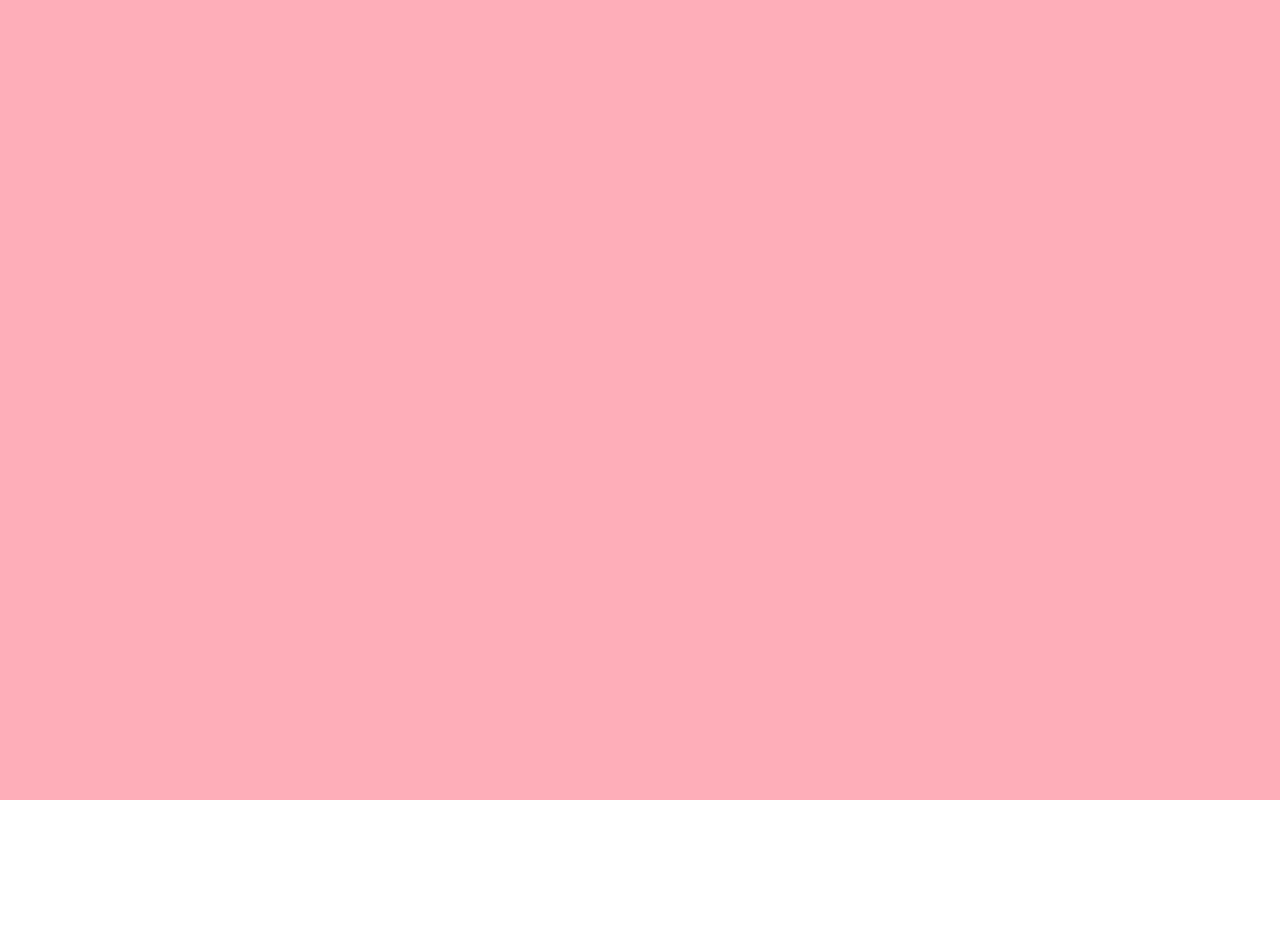
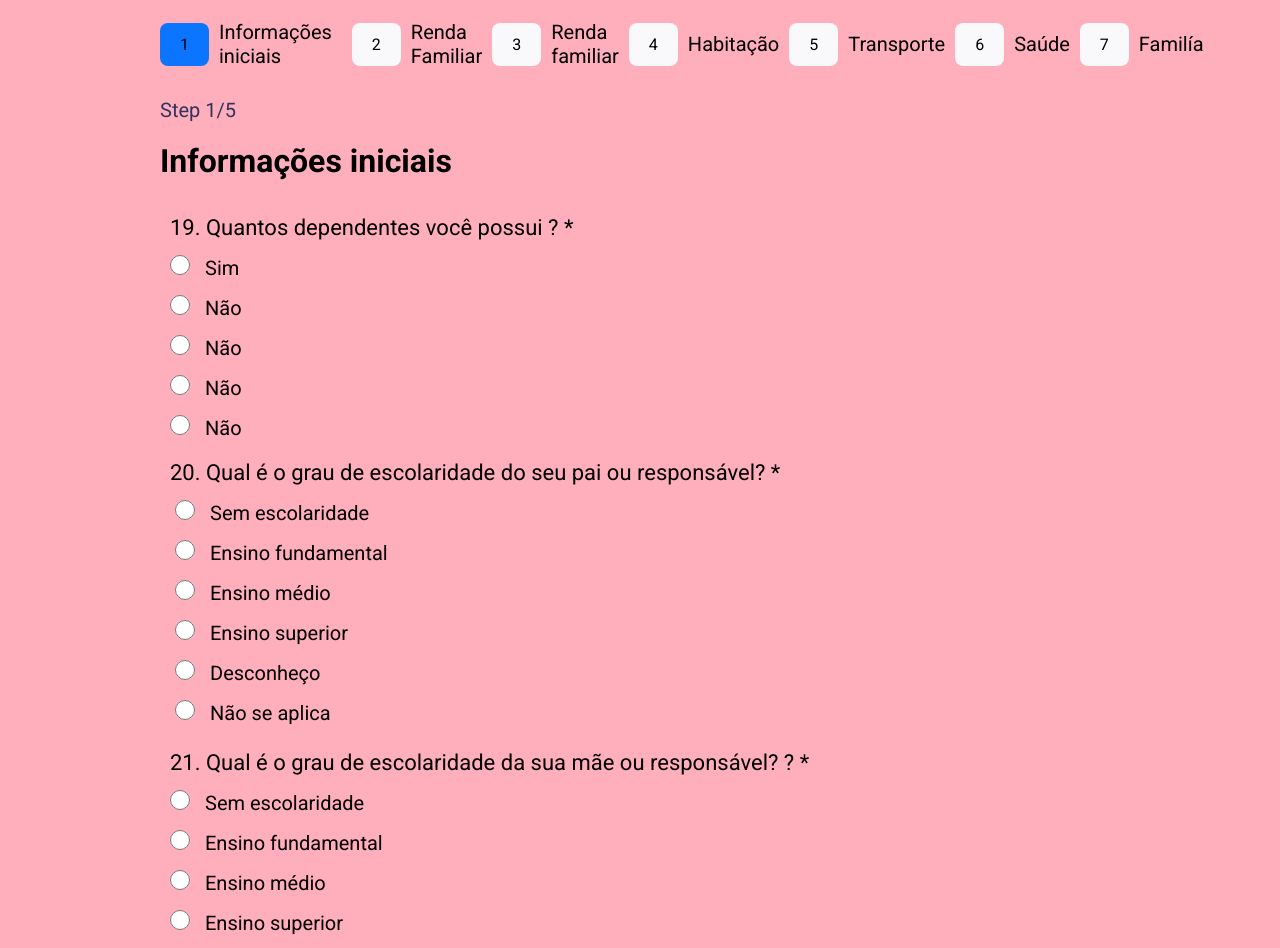
Before and after one commit to willidert/auxilio-estudantil-microservice, an Angular app in the folder web/: page /form-step-seven in a window 1280 px wide. Before the commit this address led to /. Shown: the top 948 px of the page. Before the commit the page ends 800 px from the top, so only its background shows below. Built offline with nearby package versions, Linux system fonts and the light colour scheme.

Commit message:
feat(web): add form-step-seven

```diff
--- a/web/src/app/app-routing.module.ts
+++ b/web/src/app/app-routing.module.ts
@@ -3,6 +3,7 @@ import { RouterModule, Routes } from '@angular/router';
 import { FormStepFiveComponent } from './form-step-five/form-step-five.component';
 import { FormStepFourComponent } from './form-step-four/form-step-four.component';
 import { FormStepOneComponent } from './form-step-one/form-step-one.component';
+import { FormStepSevenComponent } from './form-step-seven/form-step-seven.component';
 import { FormStepSixComponent } from './form-step-six/form-step-six.component';
 import { FormStepThreeComponent } from './form-step-three/form-step-three.component';
 import { FormStepTwoComponent } from './form-step-two/form-step-two.component';
@@ -14,6 +15,7 @@ const routes: Routes = [
   { path: 'form-step-four', component: FormStepFourComponent },
   { path: 'form-step-five', component: FormStepFiveComponent },
   { path: 'form-step-six', component: FormStepSixComponent },
+  { path: 'form-step-seven', component: FormStepSevenComponent },
 ];
 
 @NgModule({
--- a/web/src/app/app.module.ts
+++ b/web/src/app/app.module.ts
@@ -12,6 +12,7 @@ import { FormStepFourComponent } from './form-step-four/form-step-four.component
 import { FormStepFiveComponent } from './form-step-five/form-step-five.component';
 import { FormStepSixComponent } from './form-step-six/form-step-six.component';
 import { UserEmailComponent } from './user-email/user-email.component';
+import { FormStepSevenComponent } from './form-step-seven/form-step-seven.component';
 
 @NgModule({
   declarations: [
@@ -23,6 +24,7 @@ import { UserEmailComponent } from './user-email/user-email.component';
     FormStepFiveComponent,
     FormStepSixComponent,
     UserEmailComponent,
+    FormStepSevenComponent,
   ],
   imports: [BrowserModule, AppRoutingModule, FormsModule, HttpClientModule],
   providers: [],
--- /dev/null
+++ b/web/src/app/form-step-seven/form-step-seven.component.html
@@ -0,0 +1,197 @@
+<div class="wrapper">
+  <div class="personal-detail">
+    <div class="summary">
+      <div class="step-1">
+        <span class="number active"> 1 </span>
+        <p>Informações iniciais</p>
+      </div>
+      <div class="step-2">
+        <span class="number"> 2 </span>
+        <p>Renda Familiar</p>
+      </div>
+      <div class="step-2">
+        <span class="number"> 3 </span>
+        <p>Renda familiar</p>
+      </div>
+      <div class="step-2">
+        <span class="number"> 4 </span>
+        <p>Habitação</p>
+      </div>
+      <div class="step-2">
+        <span class="number"> 5</span>
+        <p>Transporte</p>
+      </div>
+      <div class="step-2">
+        <span class="number"> 6 </span>
+        <p>Saúde</p>
+      </div>
+      <div class="step-2">
+        <span class="number"> 7 </span>
+        <p>Familía</p>
+      </div>
+    </div>
+    <div class="title">
+      <span>Step 1/5</span>
+      <h3>Informações iniciais</h3>
+    </div>
+    <div class="form-wrapper">
+      <div>
+        <p>19. Quantos dependentes você possui ? *</p>
+        <input
+          id="dependent-1"
+          name="dependent"
+          type="radio"
+          value="sim"
+          [(ngModel)]="formQuestions.questionTwenty"
+        />
+        <label for="dependent-1">Sim</label><br />
+
+        <input
+          id="dependent-2"
+          name="dependent"
+          type="radio"
+          value="nao"
+          [(ngModel)]="formQuestions.questionTwenty"
+        />
+        <label for="dependent-2">Não</label><br />
+        <input
+          id="dependent-3"
+          name="dependent"
+          type="radio"
+          value="nao"
+          [(ngModel)]="formQuestions.questionTwenty"
+        />
+        <label for="dependent-3">Não</label><br />
+        <input
+          id="dependent-4"
+          name="dependent"
+          type="radio"
+          value="nao"
+          [(ngModel)]="formQuestions.questionTwenty"
+        />
+        <label for="dependent-4">Não</label><br />
+        <input
+          id="dependent-5"
+          name="dependent"
+          type="radio"
+          value="nao"
+          [(ngModel)]="formQuestions.questionTwenty"
+        />
+        <label for="dependent-5">Não</label><br />
+      </div>
+
+      <div>
+        <p>20. Qual é o grau de escolaridade do seu pai ou responsável? *</p>
+        <div class="group-1">
+          <input
+            id="schooling-1"
+            name="schooling"
+            type="radio"
+            value="sim"
+            [(ngModel)]="formQuestions.questionTwentyOne"
+          />
+          <label for="schooling-1">Sem escolaridade</label><br />
+
+          <input
+            id="schooling-2"
+            name="schooling"
+            type="radio"
+            value="nao"
+            [(ngModel)]="formQuestions.questionTwentyOne"
+          />
+          <label for="schooling-2">Ensino fundamental</label><br />
+          <input
+            id="schooling-3"
+            name="schooling"
+            type="radio"
+            value="nao"
+            [(ngModel)]="formQuestions.questionTwentyOne"
+          />
+          <label for="schooling-3">Ensino médio</label><br />
+          <input
+            id="schooling-4"
+            name="schooling"
+            type="radio"
+            value="nao"
+            [(ngModel)]="formQuestions.questionTwentyOne"
+          />
+          <label for="schooling-5">Ensino superior</label><br />
+          <input
+            id="schooling-5"
+            name="schooling"
+            type="radio"
+            value="nao"
+            [(ngModel)]="formQuestions.questionTwentyOne"
+          />
+          <label for="schooling-5">Desconheço</label><br />
+          <input
+            id="schooling-6"
+            name="schooling"
+            type="radio"
+            value="nao"
+            [(ngModel)]="formQuestions.questionTwentyOne"
+          />
+          <label for="schooling-6">Não se aplica</label><br />
+        </div>
+      </div>
+      <div>
+        <p>21. Qual é o grau de escolaridade da sua mãe ou responsável? ? *</p>
+        <input
+          id="mother-schooling-1"
+          name="mother-schooling"
+          type="radio"
+          value="Graduação"
+          [(ngModel)]="formQuestions.questionTwentyTwo"
+        />
+        <label for="mother-schooling-1">Sem escolaridade</label><br />
+        <input
+          id="mother-schooling-2"
+          name="student-aid"
+          type="radio"
+          value="Médio Integrado EJA"
+          [(ngModel)]="formQuestions.questionTwentyTwo"
+        />
+        <label for="mother-schooling-2">Ensino fundamental</label><br />
+        <input
+          id="mother-schooling-3"
+          name="mother-schooling"
+          type="radio"
+          value="Médio Técnico Integrado"
+          [(ngModel)]="formQuestions.questionTwentyTwo"
+        />
+        <label for="mother-schooling-3">Ensino médio</label><br />
+        <input
+          id="mother-schooling-4"
+          name="mother-schooling"
+          type="radio"
+          value="Técnico Subsequente"
+          [(ngModel)]="formQuestions.questionTwentyTwo"
+        />
+        <label for="mother-schooling-4">Ensino superior</label><br />
+        <input
+          id="mother-schooling-5"
+          name="mother-schooling"
+          type="radio"
+          value="Técnico Subsequente"
+          [(ngModel)]="formQuestions.questionTwentyTwo"
+        />
+        <label for="mother-schooling-5">Desconheço</label><br />
+        <input
+          id="mother-schooling-6"
+          name="mother-schooling"
+          type="radio"
+          value="Técnico Subsequente"
+          [(ngModel)]="formQuestions.questionTwentyTwo"
+        />
+        <label for="mother-schooling-6">Não se aplica</label><br />
+      </div>
+
+      <div class="button">
+        <button type="button" routerLink="/form-step-five">Voltar</button>
+        <button (click)="log()" (click)="submitForm()" type="button">
+          Finalizar
+        </button>
+      </div>
+    </div>
+  </div>
+</div>
--- /dev/null
+++ b/web/src/app/form-step-seven/form-step-seven.component.scss
@@ -0,0 +1,110 @@
+.wrapper {
+  max-width: 1000px;
+  display: grid;
+  grid-template-columns: 1fr;
+}
+
+.personal-detail {
+  display: grid;
+  grid-template-rows: max-content max-content 1fr;
+}
+
+.summary {
+  display: flex;
+  justify-content: center;
+  align-items: center;
+  padding: 20px;
+  margin-bottom: 10px;
+
+  div:first-of-type {
+    margin-right: 20px;
+  }
+
+  p {
+    font-size: 20px;
+  }
+
+  .number {
+    padding: 12px 20px;
+    border-radius: 8px;
+    background-color: #f9f9fb;
+    margin-right: 10px;
+  }
+
+  .step-1 {
+    display: flex;
+    justify-content: center;
+    align-items: center;
+    margin-right: 10px;
+  }
+
+  .step-2 {
+    display: flex;
+    justify-content: center;
+    align-items: center;
+    margin-right: 10px;
+  }
+
+  .active {
+    background: #0c75ff;
+  }
+}
+
+.title {
+  span {
+    font-size: 20px;
+    color: #32325f;
+    padding: 20px;
+  }
+
+  h3 {
+    font-size: 32px;
+    padding: 20px;
+  }
+}
+
+.form-wrapper {
+  padding: 5px 20px;
+  display: grid;
+  grid-template-columns: 1fr;
+
+  div {
+    margin: 5px;
+
+    p {
+      margin: 5px;
+      font-size: 22px;
+    }
+
+    input {
+      border-radius: 5px;
+      border: 1px solid #333;
+      margin: 10px 5px;
+      font-size: 20px;
+      display: inline-block;
+      width: 20px;
+      height: 20px;
+    }
+
+    label {
+      font-size: 20px;
+      padding: 0.5em;
+    }
+  }
+
+  button {
+    grid-column: 1;
+    align-self: center;
+    width: 100px;
+    height: 50px;
+    background: #fff;
+    cursor: pointer;
+    border: none;
+    border-radius: 8px;
+    margin-top: 20px;
+  }
+
+  button:active {
+    transform: scale(0.9);
+  }
+}
--- /dev/null
+++ b/web/src/app/form-step-seven/form-step-seven.component.ts
@@ -0,0 +1,30 @@
+import { Component, OnInit } from '@angular/core';
+import { UserFormQuestions } from '../models/user-form-questions';
+import { FormDataService } from '../services/form-data.service';
+
+@Component({
+  selector: 'app-form-step-seven',
+  templateUrl: './form-step-seven.component.html',
+  styleUrls: ['./form-step-seven.component.scss'],
+})
+export class FormStepSevenComponent implements OnInit {
+  formQuestions: UserFormQuestions;
+
+  constructor(public formDataService: FormDataService) {
+    this.formQuestions = formDataService.formQuestions;
+  }
+
+  ngOnInit(): void {}
+
+  log() {
+    console.log('20. -', this.formQuestions.questionTwenty);
+    console.log('21. -', this.formQuestions.questionTwentyOne);
+    console.log('22. -', this.formQuestions.questionTwentyTwo);
+  }
+
+  submitForm() {
+    console.log('Form been submitted');
+
+    this.formDataService.sendFormQuestions();
+  }
+}
--- a/web/src/app/models/user-form-questions.ts
+++ b/web/src/app/models/user-form-questions.ts
@@ -28,4 +28,7 @@ export class UserFormQuestions {
   questionSeventeen!: string;
   questionEighteen!: string;
   questionNineteen!: string;
+  questionTwenty!: string;
+  questionTwentyOne!: string;
+  questionTwentyTwo!: string;
 }
```
